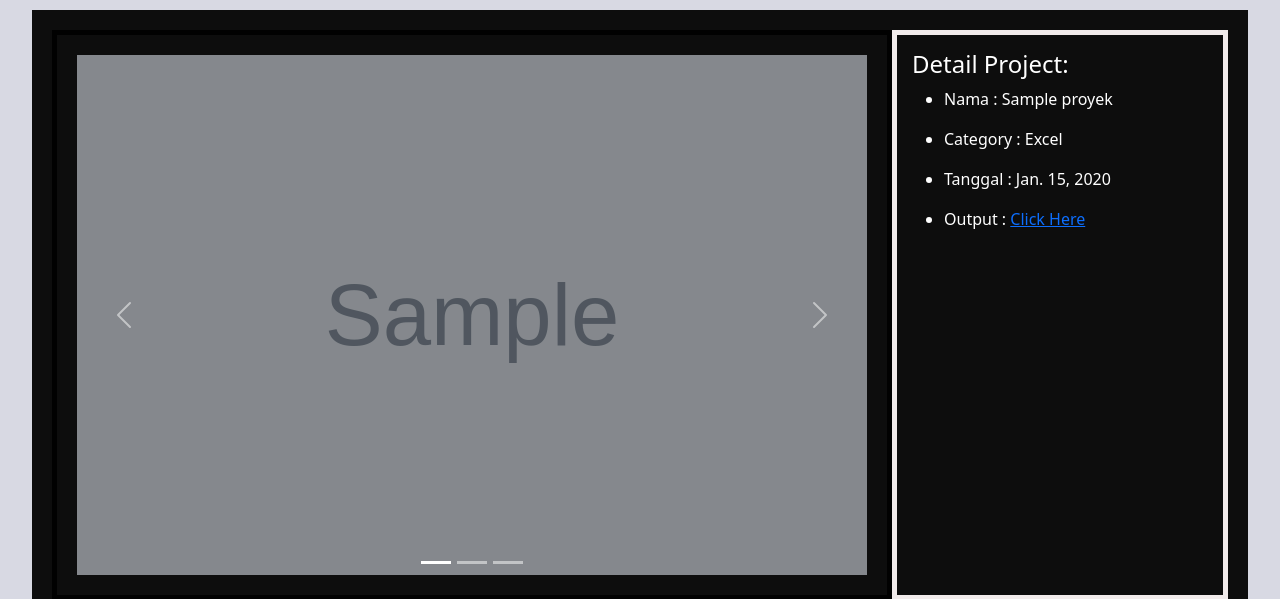
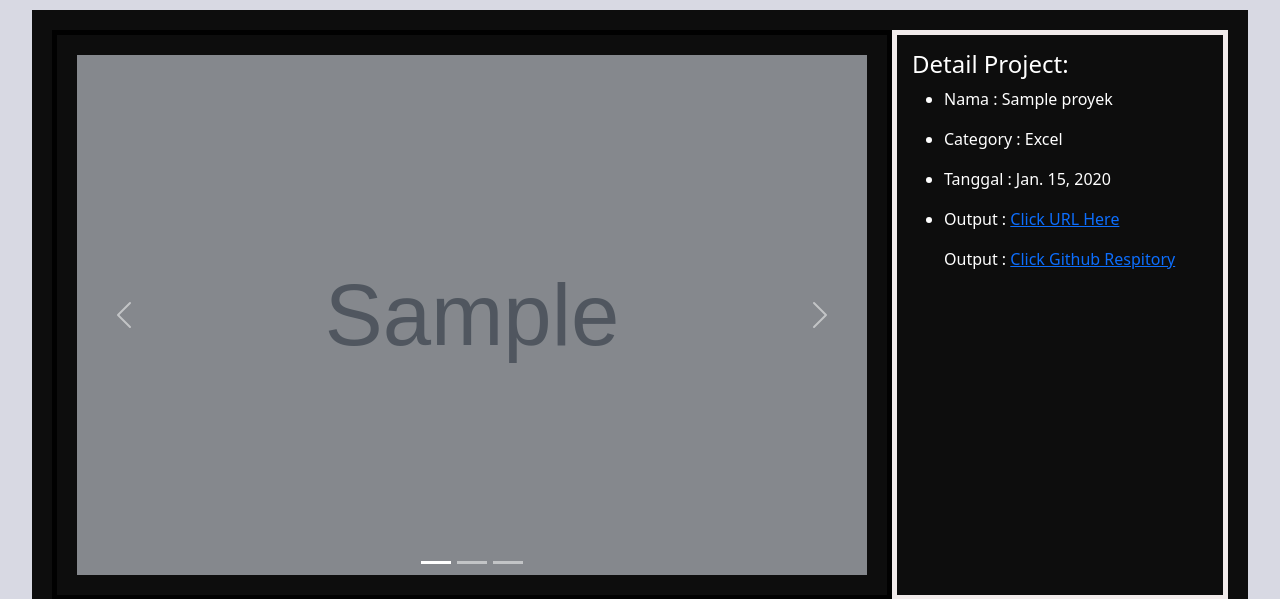
Before and after one commit to achmad-irfan/NEWPORTFOLIO, a Django app: a page that uses project/templates/project/detail.html in a window 1280 px wide. Shown: the part 96-695 px from the top of the page. Run offline with Django 4.2, Linux system fonts and the light colour scheme; tables that the repository leaves empty hold one stand-in row (values such as "Sample post"); grey boxes marked "Sample" are stand-in pictures.

Commit message:
fix : add github link

```diff
--- a/project/models.py
+++ b/project/models.py
@@ -27,6 +27,7 @@ class Proyek(models.Model):
     client = models.CharField(max_length=55)
     output = models.URLField(default='a')
     detail = models.URLField(default='a')
+    github = models.URLField(default='a')
     embed= models.TextField(blank=True, max_length=500)
     slug = models.SlugField(blank=True, editable=False)
 
--- a/project/templates/project/detail.html
+++ b/project/templates/project/detail.html
@@ -36,7 +36,8 @@
       <li><p>Category : {{ proyek.category|join:" , " }}</p></li>
       <li><p>Tanggal : {{proyek.tanggal}}</p></li>
       <li>
-        <p>Output : <a href="{{proyek.output}}">Click Here</a></p>
+        <p>Output : <a href="{{proyek.output}}">Click URL Here</a></p>
+        <p>Output : <a href="{{proyek.github}}">Click Github Respitory</a></p>
       </li>
     </ul>
   </div>
```
Also changed, not shown: project/migrations/0005_proyek_github_alter_proyek_category.py (added).
